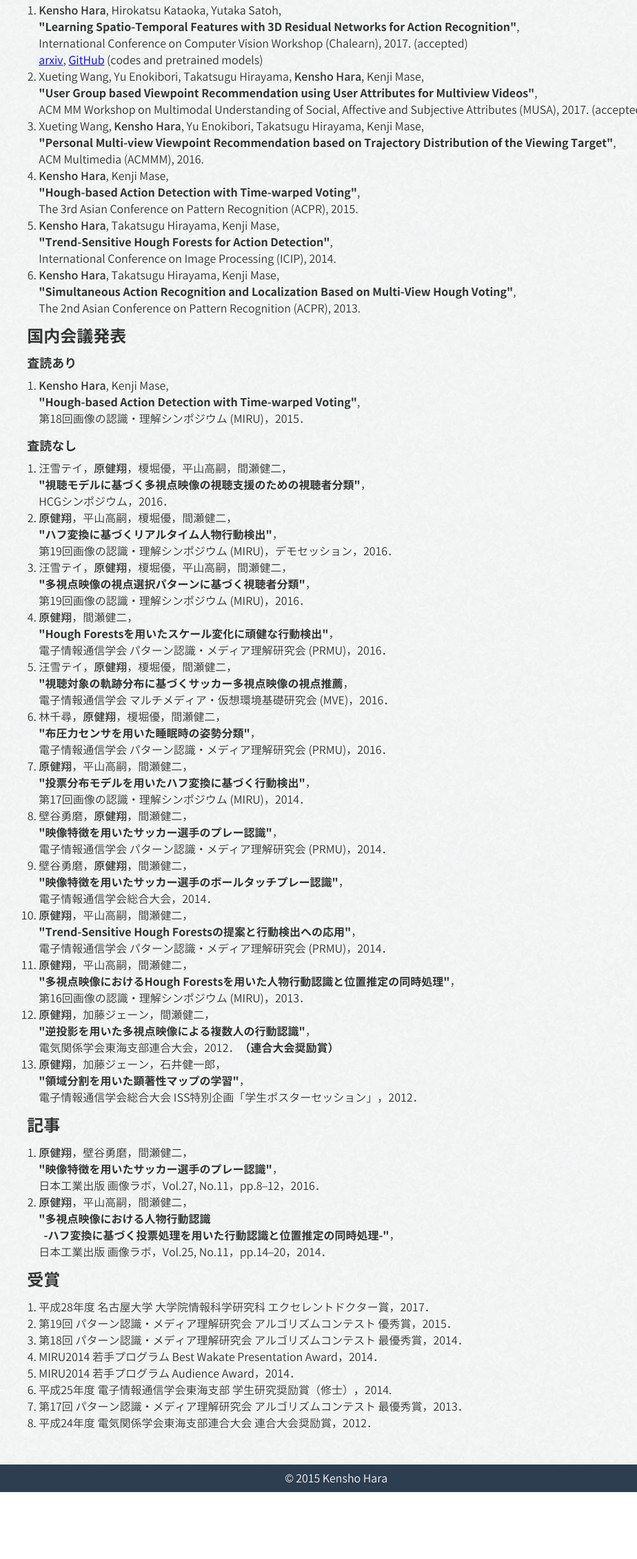
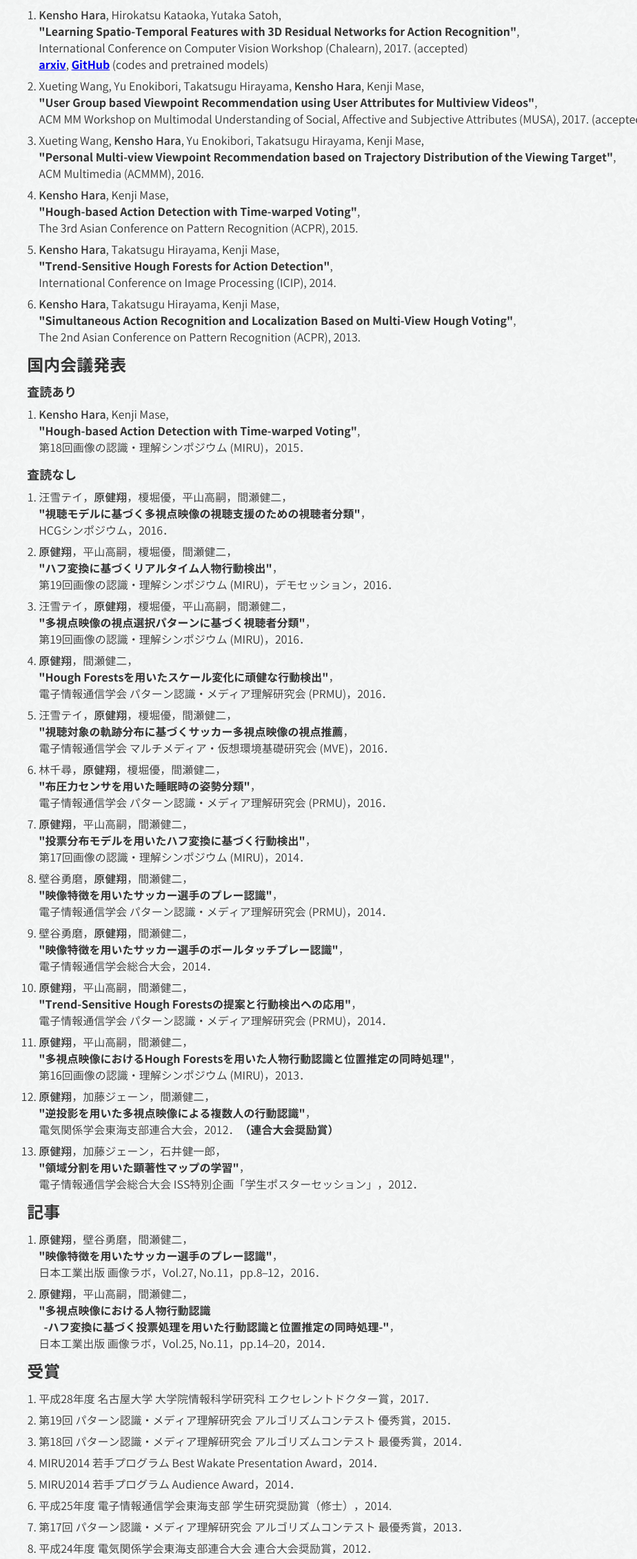
Before and after one commit to kenshohara/kenshohara.github.io, a plain HTML site: page index.html in a window 1280 px wide. Shown: the part 1293-3553 px from the top of the page at 69% size, without its empty margins (152-1076 px from the left). Before the commit the page ends 3456 px from the top, so only its background shows below. Drawn offline with Linux system fonts and the light colour scheme.

Commit message:
change margin of lists

```diff
--- a/index.html
+++ b/index.html
@@ -79,12 +79,12 @@
       <section>
         <h2 class="info--heading2">学術論文</h2>
         <ol class="info--txt info--txt__list">
-          <li>
+          <li class="info--txt info--txt__list_elem">
             <a class="info--txt__weight_500">Kensho Hara</a>, Takatsugu Hirayama, Kenji Mase, <br />
             <a class="info--txt__weight_600">"Vote Distribution Model for Hough-based Action Detection"</a>, <br />
             IEICE Transactions on Information and Systems, Vol. E99-D, No. 11, pp. 2796–2808, 2016.
           </li>
-          <li>
+          <li class="info--txt info--txt__list_elem">
             <a class="info--txt__weight_500">原健翔</a>，平山高嗣，間瀬健二，<br />
             <a class="info--txt__weight_600">"多視点映像におけるハフ変換に基づく投票処理を用いた人物行動認識と位置推定の同時処理"</a>， <br />
             電気学会論文誌C, Vol. 134, No. 5, pp. 634–642, 2014．
@@ -95,33 +95,34 @@
         <h2 class="info--heading2">国際会議発表</h2>
         <h3 class="info--heading3">査読あり</h3>
         <ol class="info--txt info--txt__list">
-          <li>
+          <li class="info--txt info--txt__list_elem">
             <a class="info--txt__weight_500">Kensho Hara</a>, Hirokatsu Kataoka, Yutaka Satoh, <br />
             <a class="info--txt__weight_600">"Learning Spatio-Temporal Features with 3D Residual Networks for Action Recognition"</a>, <br />
             International Conference on Computer Vision Workshop (Chalearn), 2017. (accepted) <br />
-            <a href="https://arxiv.org/abs/1708.07632">arxiv</a>, <a href="https://github.com/kenshohara/3D-ResNets">GitHub</a> (codes and pretrained models)
+            <a href="https://arxiv.org/abs/1708.07632" class="info--txt__weight_600">arxiv</a>,
+            <a href="https://github.com/kenshohara/3D-ResNets" class="info--txt__weight_600">GitHub</a> (codes and pretrained models)
           </li>
-          <li>
+          <li class="info--txt info--txt__list_elem">
             Xueting Wang, Yu Enokibori, Takatsugu Hirayama, <a class="info--txt__weight_500">Kensho Hara</a>, Kenji Mase, <br />
             <a class="info--txt__weight_600">"User Group based Viewpoint Recommendation using User Attributes for Multiview Videos"</a>, <br />
             ACM MM Workshop on Multimodal Understanding of Social, Affective and Subjective Attributes (MUSA), 2017. (accepted)
           </li>
-          <li>
+          <li class="info--txt info--txt__list_elem">
             Xueting Wang, <a class="info--txt__weight_500">Kensho Hara</a>, Yu Enokibori, Takatsugu Hirayama, Kenji Mase, <br />
             <a class="info--txt__weight_600">"Personal Multi-view Viewpoint Recommendation based on Trajectory Distribution of the Viewing Target"</a>, <br />
             ACM Multimedia (ACMMM), 2016.
           </li>
-          <li>
+          <li class="info--txt info--txt__list_elem">
             <a class="info--txt__weight_500">Kensho Hara</a>, Kenji Mase, <br />
             <a class="info--txt__weight_600">"Hough-based Action Detection with Time-warped Voting"</a>, <br />
             The 3rd Asian Conference on Pattern Recognition (ACPR), 2015.
           </li>
-          <li>
+          <li class="info--txt info--txt__list_elem">
             <a class="info--txt__weight_500">Kensho Hara</a>, Takatsugu Hirayama, Kenji Mase, <br />
             <a class="info--txt__weight_600">"Trend-Sensitive Hough Forests for Action Detection"</a>, <br />
             International Conference on Image Processing (ICIP), 2014.
           </li>
-          <li>
+          <li class="info--txt info--txt__list_elem">
             <a class="info--txt__weight_500">Kensho Hara</a>, Takatsugu Hirayama, Kenji Mase, <br />
             <a class="info--txt__weight_600">"Simultaneous Action Recognition and Localization Based on Multi-View Hough Voting"</a>, <br />
             The 2nd Asian Conference on Pattern Recognition (ACPR), 2013.
@@ -132,7 +133,7 @@
         <h2 class="info--heading2">国内会議発表</h2>
         <h3 class="info--heading3">査読あり</h3>
         <ol class="info--txt info--txt__list">
-          <li>
+          <li class="info--txt info--txt__list_elem">
             <a class="info--txt__weight_500">Kensho Hara</a>, Kenji Mase, <br />
             <a class="info--txt__weight_600">"Hough-based Action Detection with Time-warped Voting"</a>, <br />
             第18回画像の認識・理解シンポジウム (MIRU)，2015．
@@ -140,67 +141,67 @@
         </ol>
         <h3 class="info--heading3">査読なし</h3>
         <ol class="info--txt info--txt__list">
-          <li>
+          <li class="info--txt info--txt__list_elem">
             汪雪テイ，<a class="info--txt__weight_500">原健翔</a>，榎堀優，平山高嗣，間瀬健二，<br />
             <a class="info--txt__weight_600">"視聴モデルに基づく多視点映像の視聴支援のための視聴者分類"</a>， <br />
             HCGシンポジウム，2016．
           </li>
-          <li>
+          <li class="info--txt info--txt__list_elem">
             <a class="info--txt__weight_500">原健翔</a>，平山高嗣，榎堀優，間瀬健二，<br />
             <a class="info--txt__weight_600">"ハフ変換に基づくリアルタイム人物行動検出"</a>， <br />
             第19回画像の認識・理解シンポジウム (MIRU)，デモセッション，2016．
           </li>
-          <li>
+          <li class="info--txt info--txt__list_elem">
             汪雪テイ，<a class="info--txt__weight_500">原健翔</a>，榎堀優，平山高嗣，間瀬健二，<br />
             <a class="info--txt__weight_600">"多視点映像の視点選択パターンに基づく視聴者分類"</a>， <br />
             第19回画像の認識・理解シンポジウム (MIRU)，2016．
           </li>
-          <li>
+          <li class="info--txt info--txt__list_elem">
             <a class="info--txt__weight_500">原健翔</a>，間瀬健二，<br />
             <a class="info--txt__weight_600">"Hough Forestsを用いたスケール変化に頑健な行動検出"</a>，<br />
             電子情報通信学会 パターン認識・メディア理解研究会 (PRMU)，2016．
           </li>
-          <li>
+          <li class="info--txt info--txt__list_elem">
             汪雪テイ，<a class="info--txt__weight_500">原健翔</a>，榎堀優，間瀬健二，<br />
               <a class="info--txt__weight_600">"視聴対象の軌跡分布に基づくサッカー多視点映像の視点推薦</a>，<br />
               電子情報通信学会 マルチメディア・仮想環境基礎研究会 (MVE)，2016．
             </li>
-          <li>
+          <li class="info--txt info--txt__list_elem">
             林千尋，<a class="info--txt__weight_500">原健翔</a>，榎堀優，間瀬健二，<br />
             <a class="info--txt__weight_600">"布圧力センサを用いた睡眠時の姿勢分類"</a>， <br />
             電子情報通信学会 パターン認識・メディア理解研究会 (PRMU)，2016．
           </li>
-          <li>
+          <li class="info--txt info--txt__list_elem">
             <a class="info--txt__weight_500">原健翔</a>，平山高嗣，間瀬健二，<br />
             <a class="info--txt__weight_600">"投票分布モデルを用いたハフ変換に基づく行動検出"</a>， <br />
             第17回画像の認識・理解シンポジウム (MIRU)，2014．
           </li>
-          <li>
+          <li class="info--txt info--txt__list_elem">
             壁谷勇磨，<a class="info--txt__weight_500">原健翔</a>，間瀬健二，<br />
             <a class="info--txt__weight_600">"映像特徴を用いたサッカー選手のプレー認識"</a>， <br />
             電子情報通信学会 パターン認識・メディア理解研究会 (PRMU)，2014．
           </li>
-          <li>
+          <li class="info--txt info--txt__list_elem">
             壁谷勇磨，<a class="info--txt__weight_500">原健翔</a>，間瀬健二，<br />
             <a class="info--txt__weight_600">"映像特徴を用いたサッカー選手のボールタッチプレー認識"</a>， <br />
             電子情報通信学会総合大会，2014．
           </li>
-          <li>
+          <li class="info--txt info--txt__list_elem">
             <a class="info--txt__weight_500">原健翔</a>，平山高嗣，間瀬健二，<br />
             <a class="info--txt__weight_600">"Trend-Sensitive Hough Forestsの提案と行動検出への応用"</a>， <br />
             電子情報通信学会 パターン認識・メディア理解研究会 (PRMU)，2014．
           </li>
-          <li>
+          <li class="info--txt info--txt__list_elem">
             <a class="info--txt__weight_500">原健翔</a>，平山高嗣，間瀬健二，<br />
             <a class="info--txt__weight_600">"多視点映像におけるHough Forestsを用いた人物行動認識と位置推定の同時処理"</a>， <br />
             第16回画像の認識・理解シンポジウム (MIRU)，2013．
           </li>
-          <li>
+          <li class="info--txt info--txt__list_elem">
             <a class="info--txt__weight_500">原健翔</a>，加藤ジェーン，間瀬健二，<br />
             <a class="info--txt__weight_600">"逆投影を用いた多視点映像による複数人の行動認識"</a>， <br />
             電気関係学会東海支部連合大会，2012．<a class="info--txt__weight_600">（連合大会奨励賞）</a>
           </li>
-          <li>
+          <li class="info--txt info--txt__list_elem">
             <a class="info--txt__weight_500">原健翔</a>，加藤ジェーン，石井健一郎，<br />
             <a class="info--txt__weight_600">"領域分割を用いた顕著性マップの学習"</a>， <br />
             電子情報通信学会総合大会 ISS特別企画「学生ポスターセッション」，2012．
@@ -210,28 +211,30 @@
       <section>
         <h2 class="info--heading2">記事</h2>
         <ol class="info--txt info--txt__list">
-          <li> <a class="info--txt__weight_500">原健翔</a>，壁谷勇磨，間瀬健二，<br />
-               <a class="info--txt__weight_600">"映像特徴を用いたサッカー選手のプレー認識"</a>， <br />
-               日本工業出版 画像ラボ，Vol.27, No.11，pp.8–12，2016．
+          <li class="info--txt info--txt__list_elem">
+            <a class="info--txt__weight_500">原健翔</a>，壁谷勇磨，間瀬健二，<br />
+            <a class="info--txt__weight_600">"映像特徴を用いたサッカー選手のプレー認識"</a>， <br />
+            日本工業出版 画像ラボ，Vol.27, No.11，pp.8–12，2016．
           </li>
-          <li> <a class="info--txt__weight_500">原健翔</a>，平山高嗣，間瀬健二，<br />
-               <a class="info--txt__weight_600">"多視点映像における人物行動認識 <br />
-                &nbsp; -ハフ変換に基づく投票処理を用いた行動認識と位置推定の同時処理-"</a>， <br />
-               日本工業出版 画像ラボ，Vol.25, No.11，pp.14–20，2014．
+          <li class="info--txt info--txt__list_elem">
+            <a class="info--txt__weight_500">原健翔</a>，平山高嗣，間瀬健二，<br />
+            <a class="info--txt__weight_600">"多視点映像における人物行動認識 <br />
+            &nbsp; -ハフ変換に基づく投票処理を用いた行動認識と位置推定の同時処理-"</a>， <br />
+            日本工業出版 画像ラボ，Vol.25, No.11，pp.14–20，2014．
           </li>
         </ol>
       </section>
       <section>
         <h2 class="info--heading2">受賞</h2>
         <ol class="info--txt info--txt__list">
-          <li> 平成28年度 名古屋大学 大学院情報科学研究科 エクセレントドクター賞，2017．</li>
-          <li> 第19回 パターン認識・メディア理解研究会 アルゴリズムコンテスト 優秀賞，2015．</li>
-          <li> 第18回 パターン認識・メディア理解研究会 アルゴリズムコンテスト 最優秀賞，2014．</li>
-          <li> MIRU2014 若手プログラム Best Wakate Presentation Award，2014．</li>
-          <li> MIRU2014 若手プログラム Audience Award，2014．</li>
-          <li> 平成25年度 電子情報通信学会東海支部 学生研究奨励賞（修士），2014.</li>
-          <li> 第17回 パターン認識・メディア理解研究会 アルゴリズムコンテスト 最優秀賞，2013．</li>
-          <li> 平成24年度 電気関係学会東海支部連合大会 連合大会奨励賞，2012．</li>
+          <li class="info--txt info--txt__list_elem"> 平成28年度 名古屋大学 大学院情報科学研究科 エクセレントドクター賞，2017．</li>
+          <li class="info--txt info--txt__list_elem"> 第19回 パターン認識・メディア理解研究会 アルゴリズムコンテスト 優秀賞，2015．</li>
+          <li class="info--txt info--txt__list_elem"> 第18回 パターン認識・メディア理解研究会 アルゴリズムコンテスト 最優秀賞，2014．</li>
+          <li class="info--txt info--txt__list_elem"> MIRU2014 若手プログラム Best Wakate Presentation Award，2014．</li>
+          <li class="info--txt info--txt__list_elem"> MIRU2014 若手プログラム Audience Award，2014．</li>
+          <li class="info--txt info--txt__list_elem"> 平成25年度 電子情報通信学会東海支部 学生研究奨励賞（修士），2014.</li>
+          <li class="info--txt info--txt__list_elem"> 第17回 パターン認識・メディア理解研究会 アルゴリズムコンテスト 最優秀賞，2013．</li>
+          <li class="info--txt info--txt__list_elem"> 平成24年度 電気関係学会東海支部連合大会 連合大会奨励賞，2012．</li>
         </ol>
       </section>
     </article>
--- a/page.css
+++ b/page.css
@@ -118,6 +118,10 @@ html {
   padding-left: 1.7rem;
 }
 
+.info--txt__list_elem {
+  margin-bottom: 0.7rem;
+}
+
 .info--txt__weight_600 {
   font-weight: 600;
 }
```
Also changed, not shown: index_en.html (+11 -10 lines).
